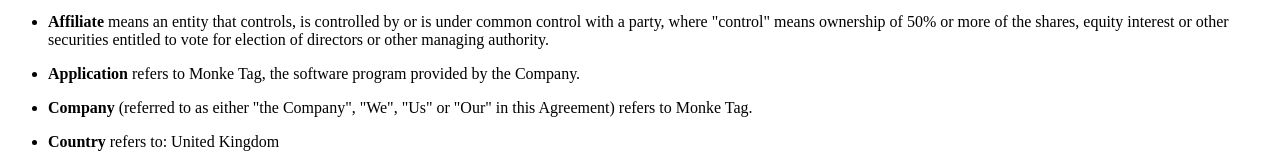
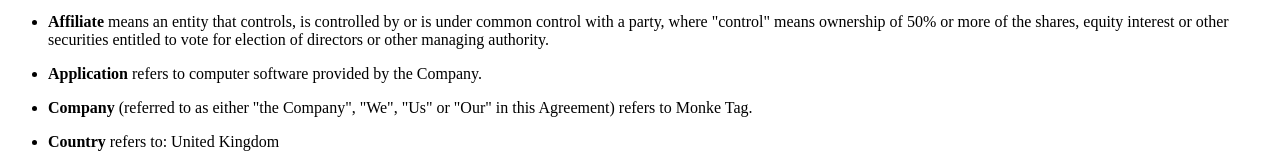
Before and after one commit to sunflowerthomas/sunflowerthomas.github.io, a plain HTML site: page privacy_policy.html in a window 1280 px wide. Shown: the part 446-601 px from the top of the page. Drawn offline with Linux system fonts and the light colour scheme.

Commit message:
Update privacy_policy.html

```diff
--- a/privacy_policy.html
+++ b/privacy_policy.html
@@ -18,7 +18,7 @@
 <p><strong>Affiliate</strong> means an entity that controls, is controlled by or is under common control with a party, where "control" means ownership of 50% or more of the shares, equity interest or other securities entitled to vote for election of directors or other managing authority.</p>
 </li>
 <li>
-<p><strong>Application</strong> refers to Monke Tag, the software program provided by the Company.</p>
+<p><strong>Application</strong> refers to computer software provided by the Company.</p>
 </li>
 <li>
 <p><strong>Company</strong> (referred to as either "the Company", "We", "Us" or "Our" in this Agreement) refers to Monke Tag.</p>
```
